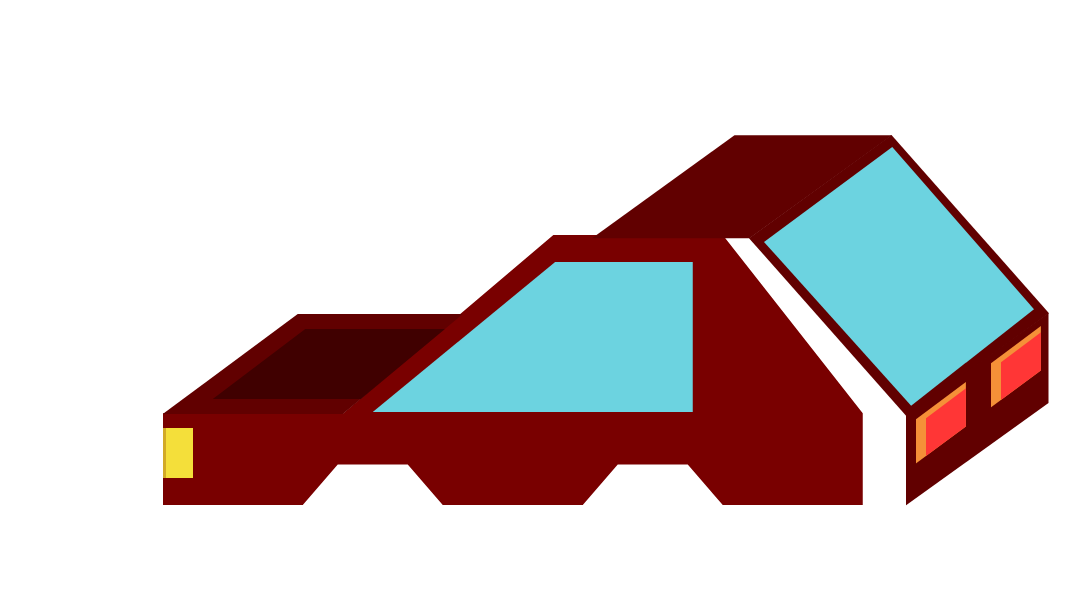
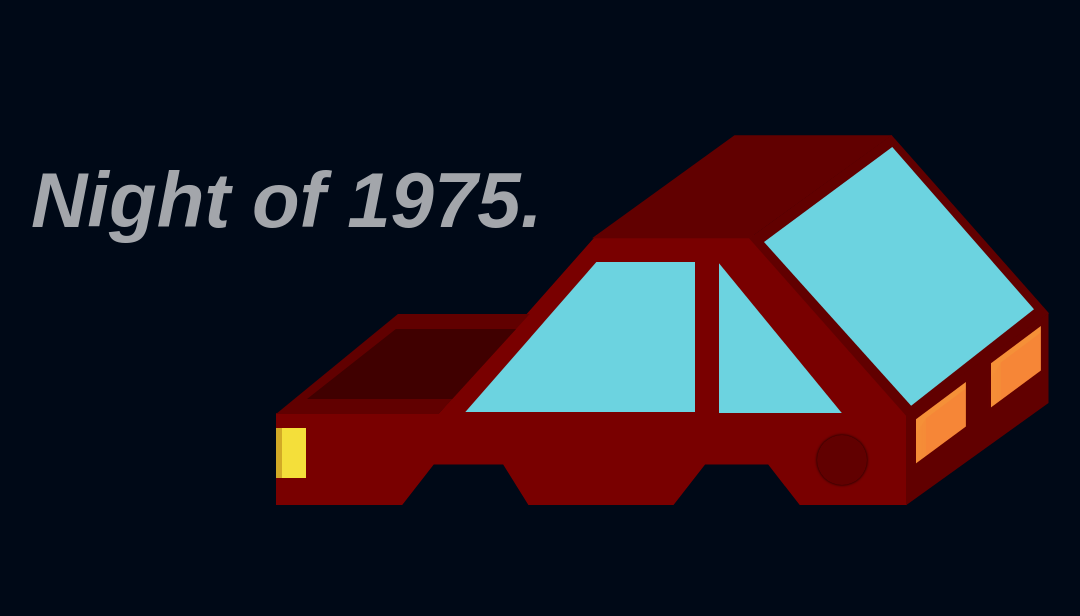
Before and after one commit to eugeniia0311/Car, a plain HTML site: page index.html in a window 1280 px wide. Shown: the whole page, without its empty margins (51-1131 px from the left). Drawn offline with Linux system fonts and the light colour scheme.

Commit message:
shining+windo+title

```diff
--- a/assets/styles/base.css
+++ b/assets/styles/base.css
@@ -2,6 +2,23 @@ body, h1, h2, h3, h4, h5, p, a, ul, ol {
 	margin: 0;
 	padding: 0;
 	font-family: "Trebuchet MS";
+}
+
+body {
+	background-color: #000917;
+}
+
+
+.title {
+	color: white;
+    font-size: 78px;
+    position: absolute;
+    top: 155px;
+    left: 82px;
+    font-style: italic;
+    font-family: fantasy;
+    opacity: 95%;
+    animation: shinings 4s infinite;
 }
 
 .line{
@@ -25,10 +42,10 @@ body, h1, h2, h3, h4, h5, p, a, ul, ol {
 
 .window {
 	position: absolute;
-	top: 256px;
-    left: 799px;
-    width: 135px;
-    height: 154px;
+	top: 10.5%;
+    left: 443px;
+    width: 123px;
+    height: 150px;
     background-color: #6cd3e0;
     clip-path: polygon(0% 0%, 0% 0%, 100% 100%, 0% 100%);
 }
@@ -81,8 +98,9 @@ body, h1, h2, h3, h4, h5, p, a, ul, ol {
     height: 135px;
     background-color: #ff3636;
     clip-path: polygon(47.5% 0%, 47.5% 33%, -50% 89%, 0% 27.5%);
+    box-shadow:0 0 17px #ff3636;
+    animation: shining 2s infinite;
 }
-
 
 .yellow {
 	position: relative;
@@ -105,30 +123,30 @@ a {
 .corpus{
 	position: absolute;
 	top: 235px;
-	left: 16.7%;
-	width: 700px;
+    left: 327px;
+    width: 631px;
     height: 270px;
     background-color: #790000;
-	clip-path: polygon(55.8% 0%, 80% 0%, 100% 66%, 100% 66%, 100% 100%, 80% 100%, 75% 85%, 65% 85%, 60% 100%, 40% 100%, 35% 85%, 25% 85%, 20% 100%, 0% 100%, 0% 66%, 25.8% 66%);
+    clip-path: polygon(50.8% 0%, 80% -5%, 100% 61%, 100% 66%, 100% 100%, 83% 100%, 78% 85%, 68% 85%, 63% 100%, 40% 100%, 36% 85%, 25% 85%, 20% 100%, 0% 100%, 0% 66%, 25.8% 66%);
   }
 
 .front{
     position: absolute;
 	top: 314px;
-	left: 16.7%;
-	height:100px;
-	width:300px;
-	clip-path: polygon(45% 0%, 100% 0%, 60% 100%, 0% 100%);
+    left: 327px;
+    height: 100px;
+    width: 271px;
+    clip-path: polygon(45% 0%, 100% -19%, 60% 100%, 0% 100%);
     background-color: #610000;
 }
 
 .window.-side{
 	position: absolute;
-	width: 320px;
+	width: 230px;
     height: 150px;
     left: 30%;
     top: 10%;
-	background-color:  #6cd3e0;
+    background-color: #6cd3e0;
     clip-path: polygon(57% 0%, 100% 0%, 100% 100%, 0% 100%);
 }
 
@@ -136,8 +154,8 @@ a {
 	position: absolute;
 	clip-path: polygon(37% 0%, 100% 0%, 70% 100%, 0% 100%);
 	background-color: #400000;
-	height:70px;
-	width:250px;
+	height: 70px;
+	width: 240px;
 	top: 15px;
 	right: 0;
 }
@@ -149,5 +167,60 @@ a {
 	background-color:#f4df3a;
 	left: 0;
 	bottom: 10%;
-	border-left:3px #d2aa26 solid;
+	border-left: 6px #d2aa26 solid;
 }
+
+.elips {
+	position: absolute;
+    top: 200px;
+    right: 40px;
+    width: 50px;
+    height: 50px;
+    border-radius: 50%;
+    background-color: #610000;
+    box-shadow:0 0 3px #000;
+}
+
+@keyframes shinings {
+
+	0% {
+		opacity: .4;
+	}
+
+	50% {
+		opacity: .7;
+	}
+
+	100% {
+		opacity: .4;
+	}
+}
+
+
+
+@keyframes shining {
+
+	0% {
+		opacity: .4;
+	}
+
+	25% {
+		opacity: .7;
+	}
+
+	50% {
+		opacity: .1;
+	}
+
+	65% {
+		opacity: .1;
+	}
+
+	75% {
+		opacity: .7;
+	}
+
+	100% {
+		opacity: 0.4;
+	}
+}
--- a/index.html
+++ b/index.html
@@ -8,17 +8,18 @@
 </head>
 <body>
 	<section class="section">
+		<h1 class="title">Night of 1975.</h1>
 		<div class="yellow">
-
 
 			<div class="corpus -relative">
 				<div class="window -side"></div>
+				<div class="window"></div>
 				<div class="frontlight"></div>
+				<div class="elips"></div>
 			</div>
 			<div class="front -relative">
 				<div class="hood"></div>
 			</div>
-
 
 			<div class="line">
 				<div class="relative">
```
Lines whose indentation alone changed are shown as unchanged.
